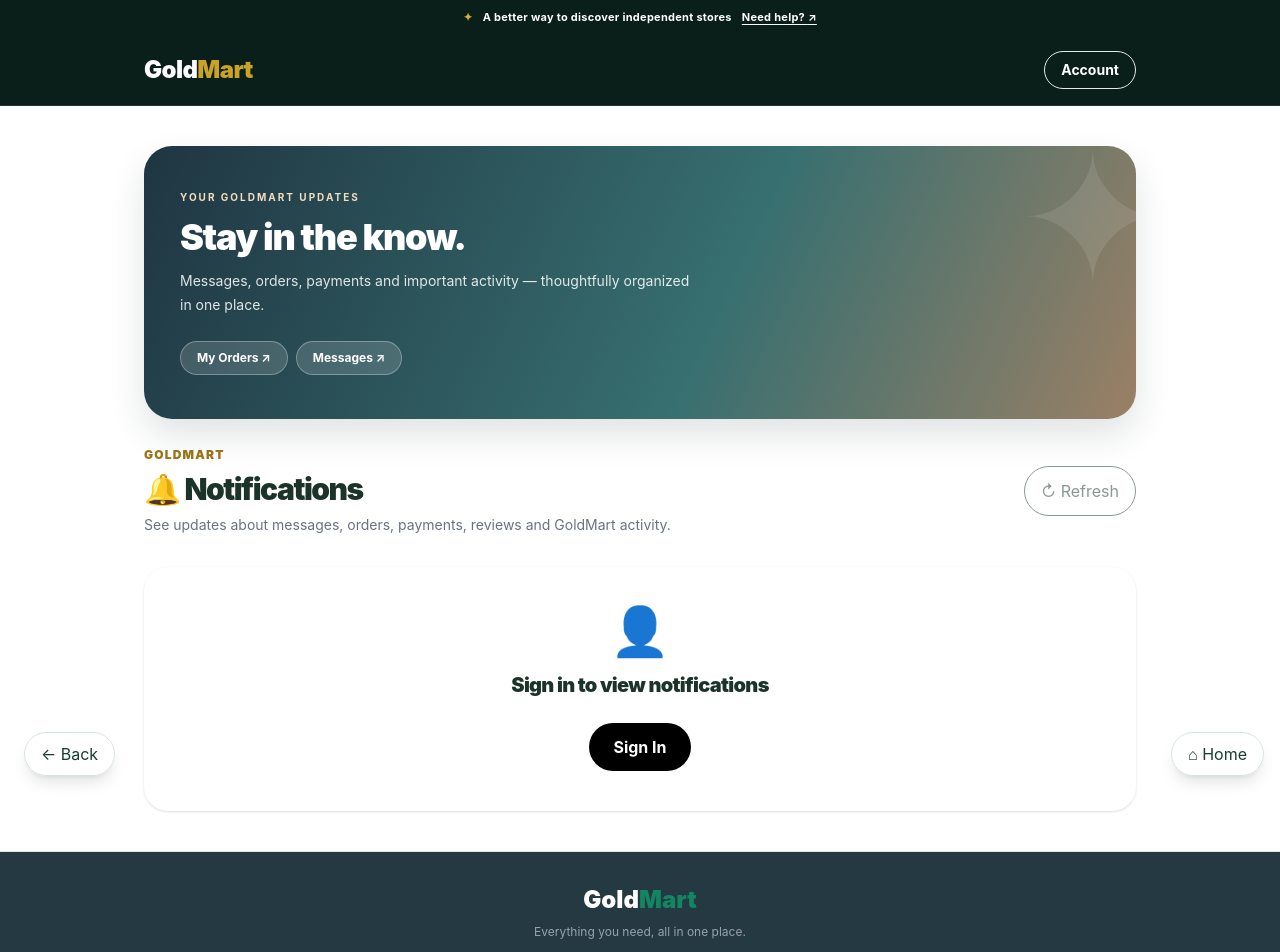
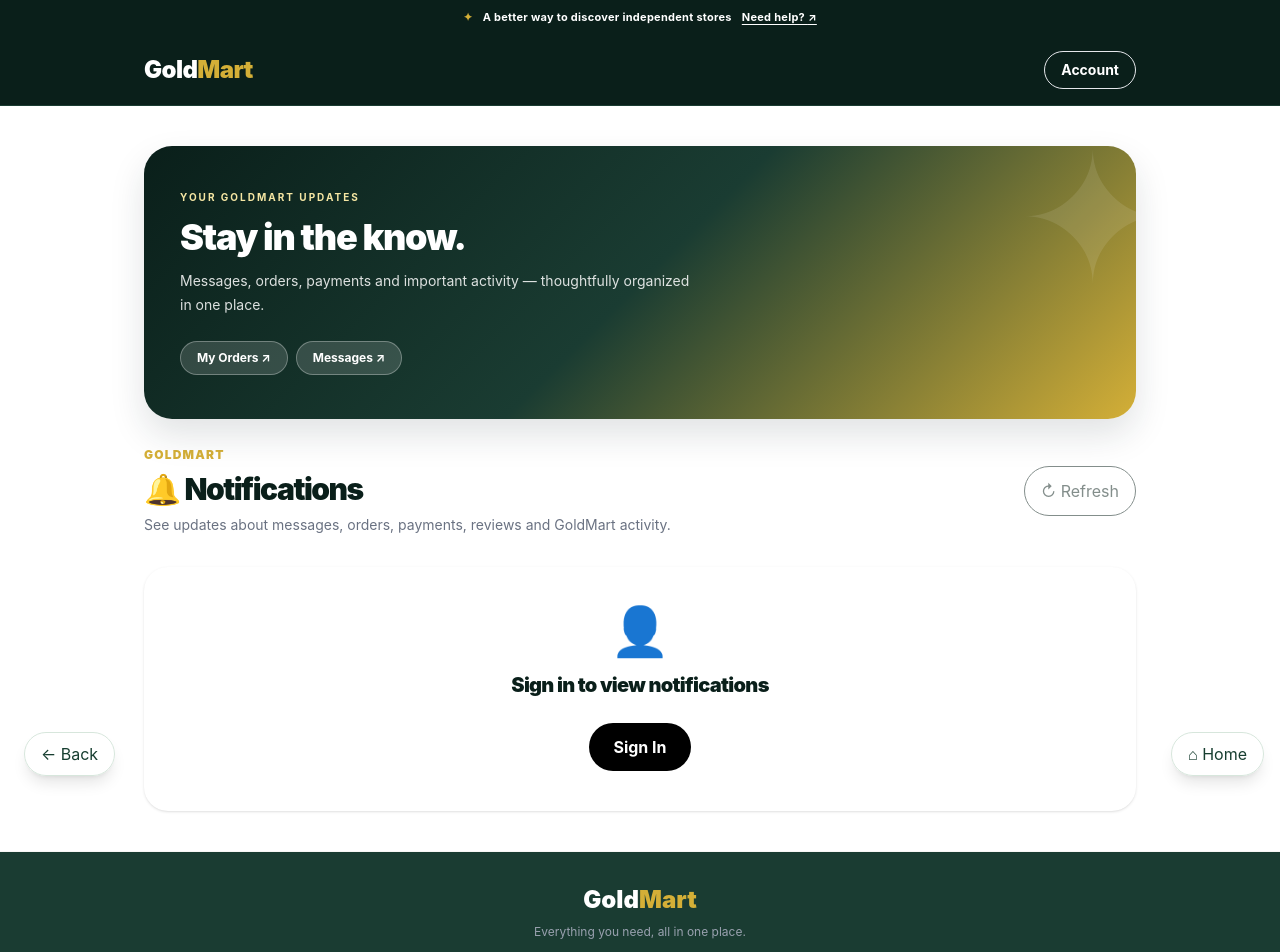
Before and after one commit to oscar1-max/Gold-mart-Ybsr, a Next.js app: page /notifications in a window 1280 px wide. Shown: the top 952 px of the page. Built offline with nearby package versions, Linux system fonts and the light colour scheme.

Commit message:
Apply GoldMart official luxury visual family

```diff
--- a/app/notifications/page.tsx
+++ b/app/notifications/page.tsx
@@ -392,12 +392,12 @@ export default function NotificationsPage() {
   const readCount = notifications.length - unreadCount;
   function notificationTone(type?: string | null) {
     switch(type) {
-      case "message": return "bg-[#E5EDFA] text-[#46618D]";
-      case "order": return "bg-[#E1F1E8] text-[#38745C]";
-      case "seller": return "bg-[#F9EED8] text-[#946A32]";
-      case "payment": return "bg-[#E6F3F1] text-[#377F77]";
-      case "review": return "bg-[#FAE9E9] text-[#A45A62]";
-      default: return "bg-[#EFE9F8] text-[#786397]";
+      case "message": return "bg-[#F7F7F5] text-[#D4AF37]";
+      case "order": return "bg-[#F7F7F5] text-[#D4AF37]";
+      case "seller": return "bg-[#F7F7F5] text-[#D4AF37]";
+      case "payment": return "bg-[#F7F7F5] text-[#D4AF37]";
+      case "review": return "bg-[#F7F7F5] text-[#A45A62]";
+      default: return "bg-[#F7F7F5] text-[#D4AF37]";
     }
   }
 
@@ -406,17 +406,17 @@ export default function NotificationsPage() {
   // ===================================================
 
   return (
-    <main className="min-h-screen bg-[#f6f8f6] pb-28 text-[#1b3329] md:pb-8">
+    <main className="min-h-screen bg-[#FFFFFF] pb-28 text-[#0A1F1A] md:pb-8">
 
       {/* HEADER */}
-      <header className="border-b border-[#E6E8E5] bg-white">
+      <header className="border-b border-[#F7F7F5] bg-white">
         <div className="mx-auto flex max-w-5xl items-center justify-between px-4 py-4">
           <Link
             href="/"
             className="text-2xl font-black tracking-tight"
           >
             Gold
-            <span className="text-[#C9A227]">
+            <span className="text-[#D4AF37]">
               Mart
             </span>
           </Link>
@@ -431,9 +431,9 @@ export default function NotificationsPage() {
       </header>
 
       <section className="mx-auto max-w-5xl px-4 py-6 sm:py-10">
-        <div className="relative mb-7 overflow-hidden rounded-[28px] px-6 py-9 text-white shadow-[0_16px_35px_rgba(20,39,44,0.13)] sm:px-9 sm:py-11" style={{background:"linear-gradient(115deg,#1F3542,#376F70 58%,#9B8065)"}}>
+        <div className="relative mb-7 overflow-hidden rounded-[28px] px-6 py-9 text-white shadow-[0_16px_35px_rgba(20,39,44,0.13)] sm:px-9 sm:py-11" style={{background:"linear-gradient(135deg, #0A1F1A 0%, #1A3C32 50%, #D4AF37 100%)"}}>
           <span className="pointer-events-none absolute -right-8 -top-16 text-[180px] opacity-10" aria-hidden="true">✦</span>
-          <p className="relative text-[10px] font-bold uppercase tracking-[0.2em] text-[#F2DDBD]">Your GoldMart updates</p>
+          <p className="relative text-[10px] font-bold uppercase tracking-[0.2em] text-[#F5E6A3]">Your GoldMart updates</p>
           <h2 className="relative mt-3 text-3xl font-black tracking-tight sm:text-4xl">Stay in the know.</h2>
           <p className="relative mt-3 max-w-lg text-sm leading-6 text-white/85">Messages, orders, payments and important activity — thoughtfully organized in one place.</p>
           <div className="relative mt-6 flex flex-wrap gap-2">
@@ -445,7 +445,7 @@ export default function NotificationsPage() {
         {/* TITLE */}
         <div className="flex flex-wrap items-center justify-between gap-4">
           <div>
-            <p className="text-xs font-black uppercase tracking-widest text-[#9A7617]">
+            <p className="text-xs font-black uppercase tracking-widest text-[#D4AF37]">
               GoldMart
             </p>
 
@@ -491,11 +491,11 @@ export default function NotificationsPage() {
         {token && !loading && !error && (
           <div className="mt-6 grid grid-cols-3 gap-2 sm:gap-3" aria-label="Notification counts">
             {[
-              {value:notifications.length,label:"Total",tone:"bg-white text-[#273B43]"},
-              {value:unreadCount,label:"Unread",tone:"bg-[#E5F4ED] text-[#326A55]"},
-              {value:readCount,label:"Read",tone:"bg-[#E9EFF8] text-[#4D6489]"},
+              {value:notifications.length,label:"Total",tone:"bg-white text-[#1A3C32]"},
+              {value:unreadCount,label:"Unread",tone:"bg-[#F7F7F5] text-[#1A3C32]"},
+              {value:readCount,label:"Read",tone:"bg-[#F7F7F5] text-[#D4AF37]"},
             ].map((item) => (
-              <div key={item.label} className={`rounded-2xl border border-[#E5EAE6] p-4 shadow-sm ${item.tone}`}>
+              <div key={item.label} className={`rounded-2xl border border-[#F7F7F5] p-4 shadow-sm ${item.tone}`}>
                 <p className="text-2xl font-black">{item.value}</p><p className="mt-1 text-[11px] font-bold">{item.label}</p>
               </div>
             ))}
@@ -505,7 +505,7 @@ export default function NotificationsPage() {
           <div role="group" aria-label="Filter notifications" className="mt-6 flex gap-2 overflow-x-auto pb-1">
             {([{key:"all",label:"All updates"},{key:"unread",label:"Unread"},{key:"read",label:"Read"}] as const).map(item => (
               <button key={item.key} type="button" onClick={() => setFilter(item.key)} aria-pressed={filter === item.key}
-                className={`shrink-0 rounded-full border px-4 py-2.5 text-xs font-bold transition ${filter === item.key ? "border-[#25464C] bg-[#25464C] text-white" : "border-[#E0E4E0] bg-white text-[#53605E] hover:border-[#B9CFC9]"}`}>
+                className={`shrink-0 rounded-full border px-4 py-2.5 text-xs font-bold transition ${filter === item.key ? "border-[#1A3C32] bg-[#1A3C32] text-white" : "border-[#F7F7F5] bg-white text-[#1A3C32] hover:border-[#F5E6A3]"}`}>
                 {item.label}
               </button>
             ))}
@@ -588,8 +588,8 @@ export default function NotificationsPage() {
                     key={notification.id}
                     className={`overflow-hidden rounded-[22px] border bg-white shadow-[0_5px_20px_rgba(25,43,45,0.04)] transition hover:shadow-lg ${
                       notification.is_read
-                        ? "border-[#E6EAE7]"
-                        : "border-[#A5C9BA] bg-[#F5FBF7]"
+                        ? "border-[#F7F7F5]"
+                        : "border-[#F5E6A3] bg-[#FFFFFF]"
                     }`}
                   >
                     {/* NOTIFICATION HEADER */}
@@ -614,7 +614,7 @@ export default function NotificationsPage() {
                         <div className="min-w-0 flex-1">
                           <div className="flex items-center gap-2">
                             {!notification.is_read && (
-                              <span className="h-2 w-2 rounded-full bg-[#3B987E]" />
+                              <span className="h-2 w-2 rounded-full bg-[#D4AF37]" />
                             )}
 
                             <h2 className="font-black">
@@ -646,7 +646,7 @@ export default function NotificationsPage() {
                     </button>
 
                     {/* ACTIONS */}
-                    <div className="flex flex-wrap items-center gap-2 border-t border-[#E6EAE6] bg-[#FAFBF9] p-4">
+                    <div className="flex flex-wrap items-center gap-2 border-t border-[#F7F7F5] bg-[#FFFFFF] p-4">
 
                       {/* OPEN CHAT / ORDER */}
                       {destination && (
@@ -660,7 +660,7 @@ export default function NotificationsPage() {
                               );
                             }
                           }}
-                          className="rounded-full bg-[#25464C] px-4 py-2 text-xs font-black text-white hover:bg-[#36756F]"
+                          className="rounded-full bg-[#1A3C32] px-4 py-2 text-xs font-black text-white hover:bg-[#D4AF37]"
                         >
                           {notification.type === "message"
                             ? "💬 Open Chat"
@@ -678,7 +678,7 @@ export default function NotificationsPage() {
                             !notification.is_read
                           )
                         }
-                        className="rounded-full border border-[#D4DEDB] bg-white px-4 py-2 text-xs font-bold text-[#355952] hover:bg-[#F0F7F4] disabled:opacity-50"
+                        className="rounded-full border border-[#F7F7F5] bg-white px-4 py-2 text-xs font-bold text-[#1A3C32] hover:bg-[#F7F7F5] disabled:opacity-50"
                       >
                         {isBusy
                           ? "Working..."
@@ -728,9 +728,9 @@ export default function NotificationsPage() {
       </section>
 
       {/* FOOTER */}
-      <footer className="border-t border-[#E3E7E3] bg-[#243941] px-4 py-8 text-center text-white">
+      <footer className="border-t border-[#F7F7F5] bg-[#1A3C32] px-4 py-8 text-center text-white">
         <p className="text-2xl font-black">
-          Gold<span className="text-[#128563]">Mart</span>
+          Gold<span className="text-[#D4AF37]">Mart</span>
         </p>
 
         <p className="mt-2 text-xs text-gray-400">
```
